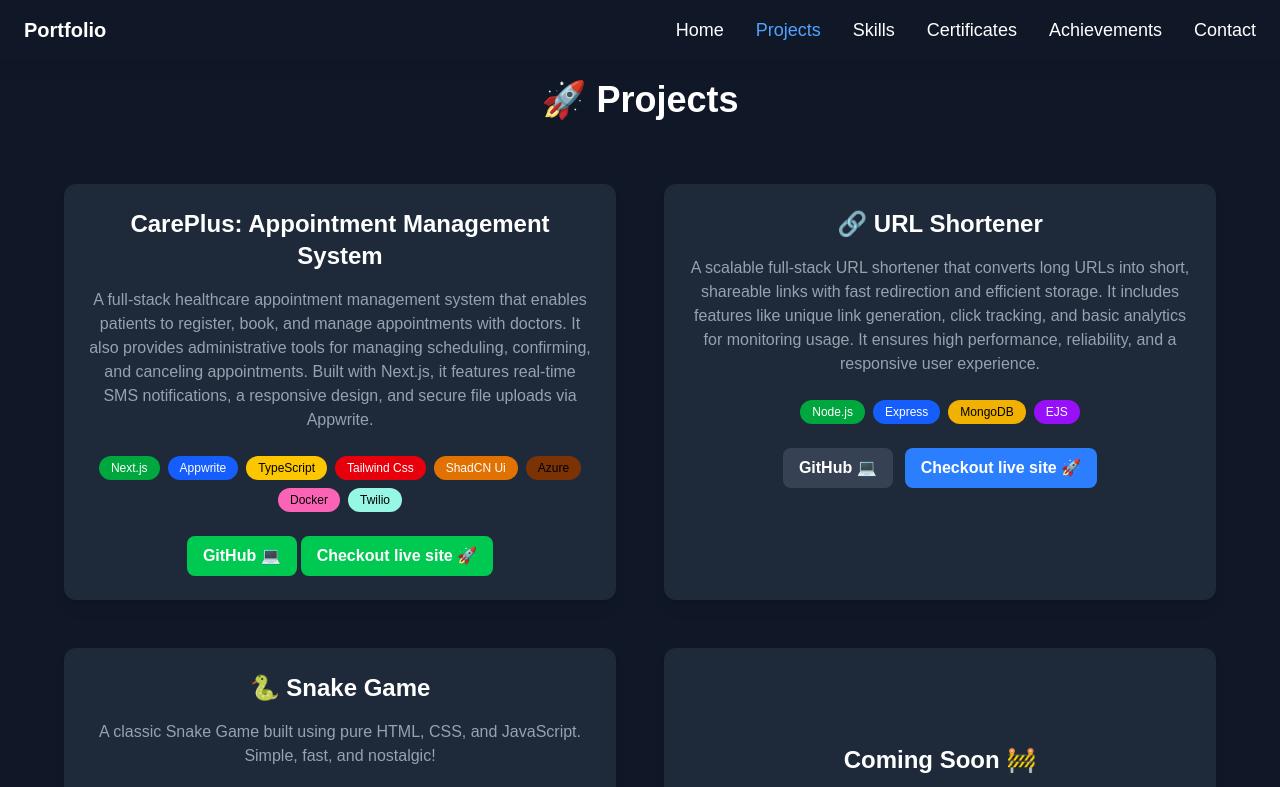
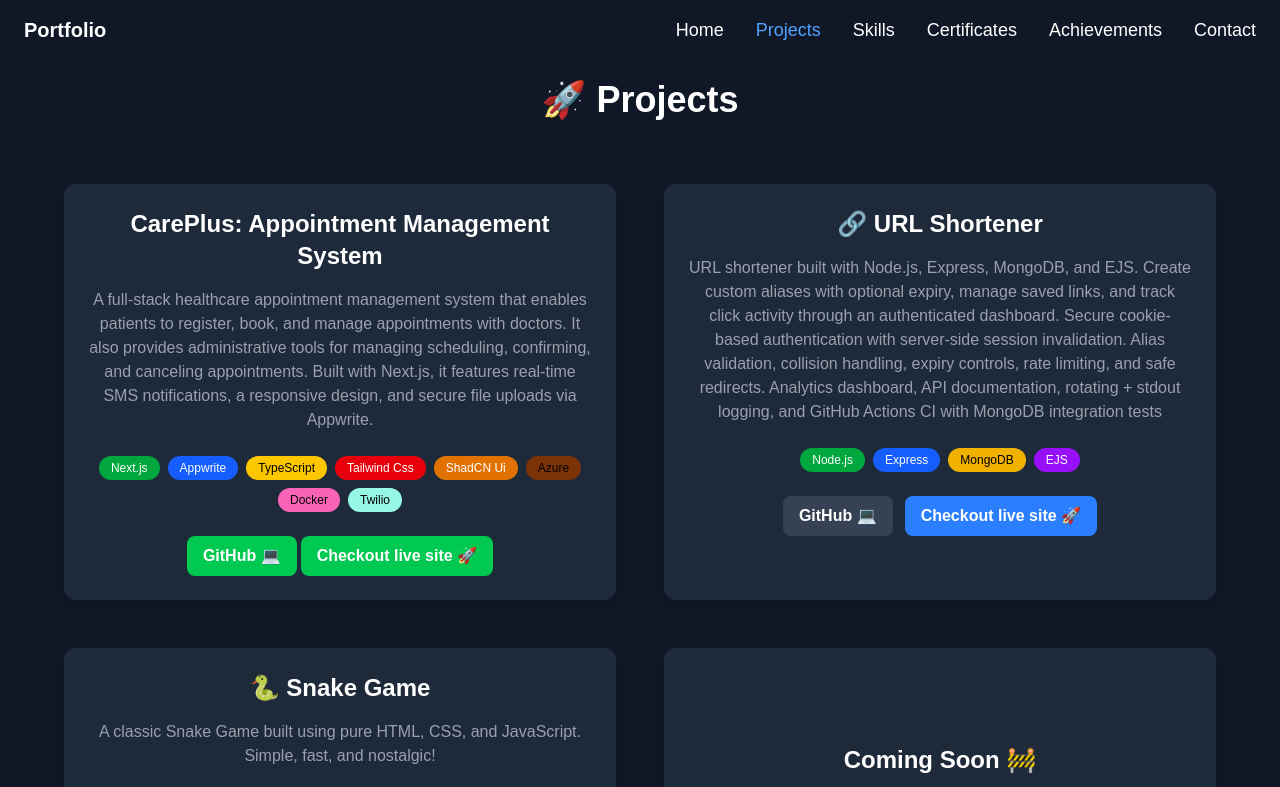
Before and after one commit to uditaswal/Portfolio, a Next.js app: page /Project in a window 1280 px wide. Shown: the top 787 px of the page. Built offline with nearby package versions, Linux system fonts and the light colour scheme.

Commit message:
updated url shortner

```diff
--- a/src/app/Project/page.tsx
+++ b/src/app/Project/page.tsx
@@ -75,11 +75,14 @@ export default function Projects() {
           </h3>
 
           <p className="text-gray-400 mb-6 text-center">
-            A scalable full-stack URL shortener that converts long URLs into
-            short, shareable links with fast redirection and efficient storage.
-            It includes features like unique link generation, click tracking,
-            and basic analytics for monitoring usage. It ensures high
-            performance, reliability, and a responsive user experience.
+            URL shortener built with Node.js, Express, MongoDB, and EJS. Create
+            custom aliases with optional expiry, manage saved links, and track
+            click activity through an authenticated dashboard. Secure
+            cookie-based authentication with server-side session invalidation.
+            Alias validation, collision handling, expiry controls, rate
+            limiting, and safe redirects. Analytics dashboard, API
+            documentation, rotating + stdout logging, and GitHub Actions CI with
+            MongoDB integration tests
           </p>
 
           {/* Stack icons */}
```
